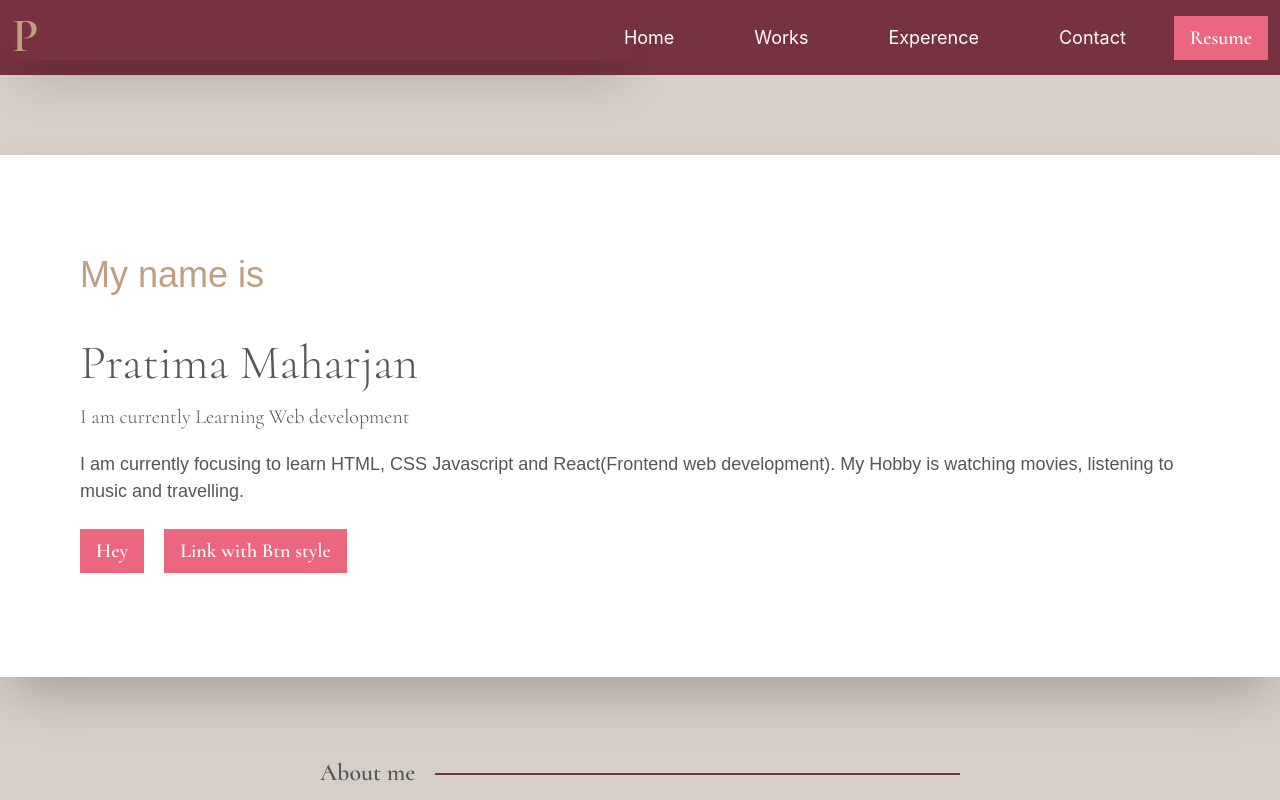
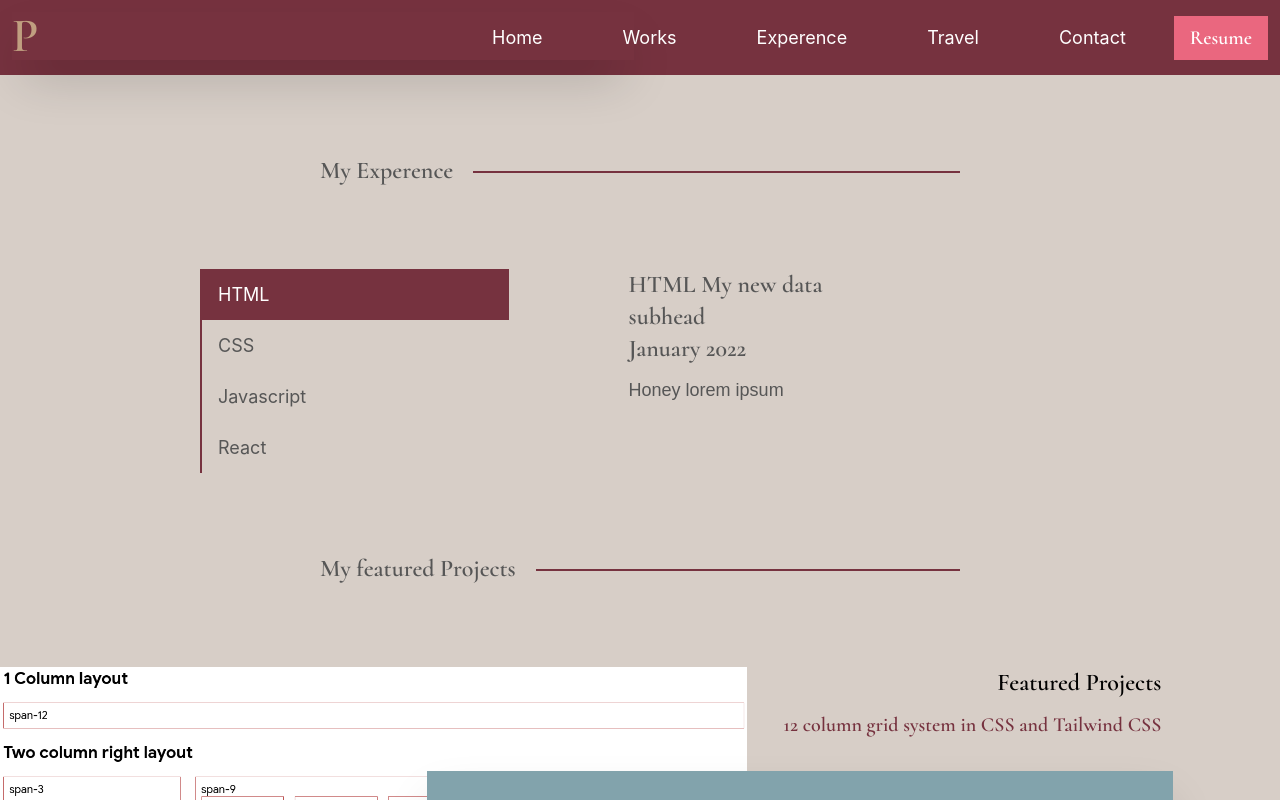
Before and after one commit to pr4t1ma/react-portfolio, a React (Create React App) app: page /experence in a window 1280 px wide. Shown: the top 800 px of the page. Built offline with nearby package versions, Linux system fonts and the light colour scheme.

Commit message:
use router component

```diff
--- /dev/null
+++ b/eslintrc.json
@@ -0,0 +1,6 @@
+{
+    "extends": [
+    "eslint:recommended",
+    "plugin:react/recommended"
+    ]
+}
--- a/package.json
+++ b/package.json
@@ -10,6 +10,7 @@
     "@testing-library/jest-dom": "^5.16.4",
     "@testing-library/react": "^13.3.0",
     "@testing-library/user-event": "^13.5.0",
+    "eslint-plugin-react": "^7.30.1",
     "react": "^18.2.0",
     "react-dom": "^18.2.0",
     "react-router-dom": "^6.3.0",
--- a/src/App.jsx
+++ b/src/App.jsx
@@ -1,68 +1,33 @@
 import "./App.css";
 
-import { BannerText } from "./BannerText/BannerText";
 import { Footer } from "./Footer/Footer";
 import { Header } from "./Header/Header";
-import { Heading } from "./Heading/Heading";
-import { Intro } from "./Intro/Intro";
-import { Project } from "./Project/Project";
-import { FeaturedProject } from "./FeaturedProject/FeaturedProject";
-import { TabbedPanels } from "./TabbedPanels/TabbedPanels";
-import { GetInTouch } from "./GetInTouch/GetInTouch";
-import { TodoList } from "./TodoList/TodoList";
-import { TestTodoList } from "./SimpleProject/PracticeTodolist/TestTodoList";
-import { Calculator } from "./Calculator/Calculator";
-import { Accordion } from "./TodoList/Accordion/Accordion";
-import { accordionData } from "./Data/AccordionData";
-import { TodoTest } from "./TodoTest/TodoTest";
-import { Counter } from "./ConditionalTerms/UseStateIncreDecre/Counter";
-import { Travel } from "./Youtube/Travel";
 import { NotificationItem } from "./Youtube/NotificationItem";
-import { BrowserRouter as Router } from "react-router-dom";
+import { Error } from "./Error";
+import { BrowserRouter as Router, Routes, Route } from "react-router-dom";
+import { Home } from "./HomeCOmponents/Home";
+import { Experence } from "./ExperenceComponent/Experence";
+import { Works } from "./WorksComponent/Works";
+import { Contact } from "./ContactComponent/Contact";
+import { Travel } from "./TravelComponent/Travel";
 
 function App() {
   return (
     <Router>
       <div className="App">
         <Header />
-        <Intro />
-        <Heading text="About me" />
-        <BannerText />
-        <Heading text="My Experence" />
-        <TabbedPanels />
-        <Heading text="My featured Projects" />
-        <FeaturedProject />
-        <div className="Projects container  mx-auto grid gap-3 grid-cols-1  my-5 md:grid md:grid-cols-2 lg:grid lg:grid-cols-3 lg:my-10">
-          <Project />
-          <Project />
-          <Project />
-        </div>
-        <div className="container mx-auto place-items-center w-fit block mb-20 shadow-2xl shadow-gray">
-          <a className="button" href="/">
-            See more
-          </a>
-        </div>
-        <GetInTouch
-          title="whats next"
-          subtitle="Get in touch"
-          text="loremipsum the most be more text about personal information hobbies and other topic most be here written  "
-        />
-        <TodoList />
-
-        <TestTodoList />
-        <Calculator />
-        <div className="container mx-auto">
-          <h1 className="text-center text-oxblood font-bold">Accordion</h1>
-          {accordionData.map(({ title, content }) => (
-            <Accordion key={title} title={title} content={content} />
-          ))}
-        </div>
-
-        <TodoTest />
-        <Counter />
-        <Travel />
+        <Routes>
+          <Route path="/" element={<Home />}></Route>
+          <Route path="/experence" element={<Experence />}></Route>
+          <Route path="/works" element={<Works />}></Route>
+          <Route path="/contact" element={<Contact />}></Route>
+          <Route path="/travel" element={<Travel />}></Route>
+        </Routes>
         <hr />
         <NotificationItem />
+        <Routes>
+          <Route path="/error" element={<Error />}></Route>
+        </Routes>
 
         <Footer />
       </div>
--- /dev/null
+++ b/src/ContactComponent/Contact.jsx
@@ -0,0 +1,13 @@
+import { GetInTouch } from "../GetInTouch/GetInTouch";
+
+export const Contact = () => {
+  return (
+    <div className="my-10">
+      <GetInTouch
+        title="whats next"
+        subtitle="Get in touch"
+        text="loremipsum the most be more text about personal information hobbies and other topic most be here written  "
+      />
+    </div>
+  );
+};
--- /dev/null
+++ b/src/Error.jsx
@@ -0,0 +1,10 @@
+import { Link } from "react-router-dom";
+export const Error = () => {
+  return (
+    <div>
+      <h2>Error</h2>
+      <p>Link not found</p>
+      <Link to="./">Back to the home page</Link>
+    </div>
+  );
+};
--- /dev/null
+++ b/src/ExperenceComponent/Experence.jsx
@@ -0,0 +1,25 @@
+import { FeaturedProject } from "../FeaturedProject/FeaturedProject";
+import { Heading } from "../Heading/Heading";
+import { Project } from "../Project/Project";
+import { TabbedPanels } from "../TabbedPanels/TabbedPanels";
+
+export const Experence = () => {
+  return (
+    <div>
+      <Heading text="My Experence" />
+      <TabbedPanels />
+      <Heading text="My featured Projects" />
+      <FeaturedProject />
+      <div className="Projects container  mx-auto grid gap-3 grid-cols-1  my-5 md:grid md:grid-cols-2 lg:grid lg:grid-cols-3 lg:my-10">
+        <Project />
+        <Project />
+        <Project />
+      </div>
+      <div className="container mx-auto place-items-center w-fit block mb-20 shadow-2xl shadow-gray">
+        <a className="button" href="/">
+          See more
+        </a>
+      </div>
+    </div>
+  );
+};
--- a/src/Header/Header.jsx
+++ b/src/Header/Header.jsx
@@ -36,9 +36,10 @@ export const Header = () => {
 
   const menuItems = [
     { label: "Home", href: "/" },
-    { label: "Works", href: "/" },
-    { label: "Experence", href: "/" },
-    { label: "Contact", href: "/" },
+    { label: "Works", href: "/Works" },
+    { label: "Experence", href: "/experence" },
+    { label: "Travel", href: "/travel" },
+    { label: "Contact", href: "/Contact" },
   ];
   return (
     <header className="  bg-oxblood p-3">
--- /dev/null
+++ b/src/HomeCOmponents/Home.jsx
@@ -0,0 +1,12 @@
+import { Intro } from "../Intro/Intro";
+import { BannerText } from "../BannerText/BannerText";
+import { Heading } from "../Heading/Heading";
+export const Home = () => {
+  return (
+    <div>
+      <Intro />
+      <Heading text="About me" />
+      <BannerText />
+    </div>
+  );
+};
--- /dev/null
+++ b/src/WorksComponent/Works.jsx
@@ -0,0 +1,25 @@
+import { Calculator } from "../Calculator/Calculator";
+import { Counter } from "../ConditionalTerms/UseStateIncreDecre/Counter";
+import { TestTodoList } from "../SimpleProject/PracticeTodolist/TestTodoList";
+import { TodoList } from "../TodoList/TodoList";
+import { Accordion } from "../TodoList/Accordion/Accordion";
+import { accordionData } from "../Data/AccordionData";
+
+export const Works = () => {
+  return (
+    <div>
+      <TodoList />
+
+      <TestTodoList />
+      <Calculator />
+      <div className="container mx-auto">
+        <h1 className="text-center text-oxblood font-bold">Accordion</h1>
+        {accordionData.map(({ title, content }) => (
+          <Accordion key={title} title={title} content={content} />
+        ))}
+      </div>
+
+      <Counter />
+    </div>
+  );
+};
--- a/src/Youtube/YoutubeMenu/YoutubeHeader/youtubeHeader.jsx
+++ b/src/Youtube/YoutubeHeader/youtubeHeader.jsx
@@ -1,5 +1,5 @@
-import { Notification } from "../../Notification";
-import { YoutubeMenu } from "../YoutubeMenu";
+import { Notification } from "../Notification";
+import { YoutubeMenu } from "../YoutubeMenu/YoutubeMenu";
 
 export const YoutubeHeader = () => {
   const items = [
```
Also changed, not shown: src/TravelComponent/Travel.jsx (renamed from src/Youtube/Travel.jsx, +4 -4 lines), src/Youtube/TravelContent.jsx (renamed from src/Youtube/Travel Content.jsx), 1 other file (tests, documents, lock files or other folders).
